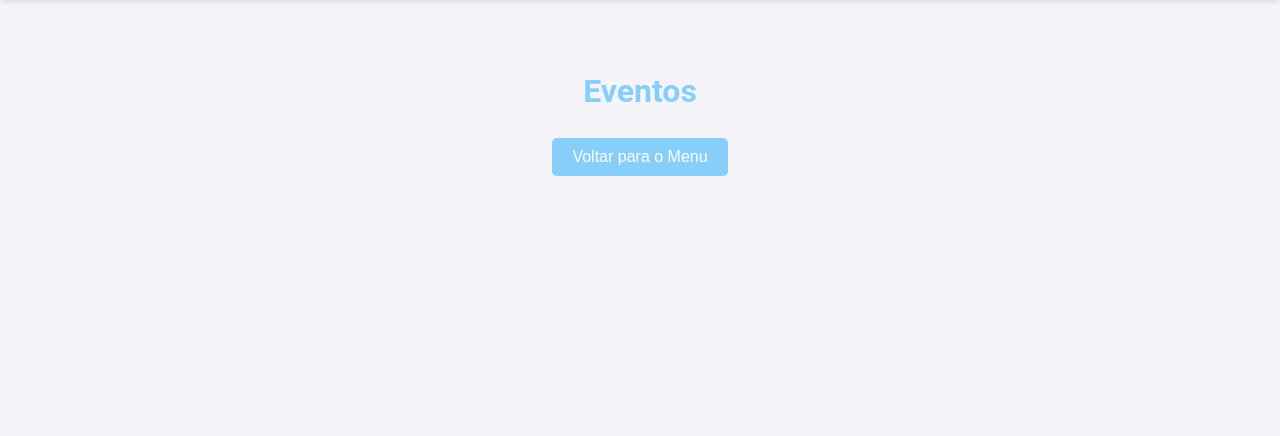
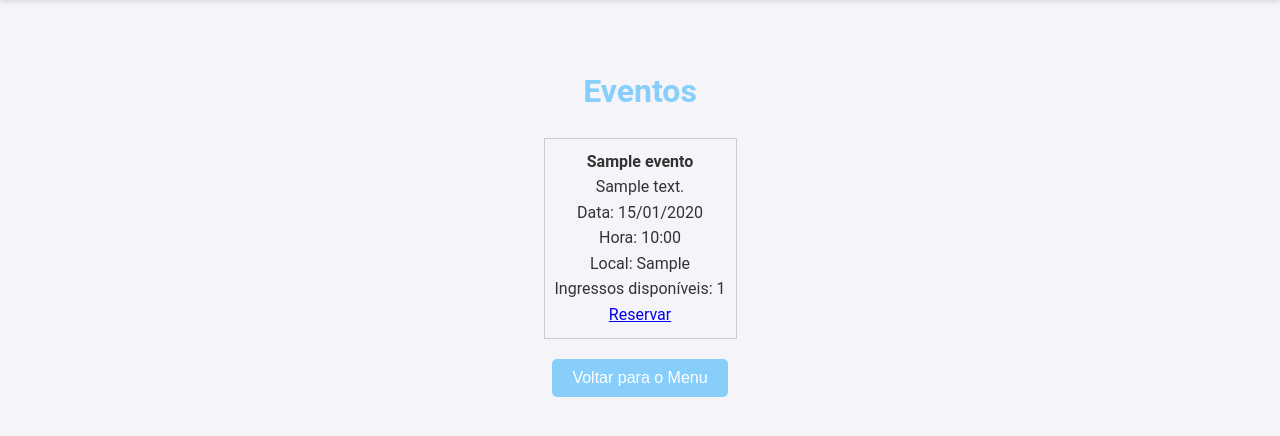
Before and after one commit to CarlosEduardoTito/Cadastro_Eventos_Web-Servidor, a PHP site: page /eventos/Listar in a window 1280 px wide. Shown: the part 107-543 px from the top of the page. Run offline with PHP 8.4, Linux system fonts and the light colour scheme; the visitor is signed in with stand-in values (Sample User, id 1); tables that the repository leaves empty hold one stand-in row (values such as "Sample post"); data that the repository does not hold is empty.

Commit message:
Update Listar.php
mudando para banco e rotas

```diff
--- a/trabalho1/app/views/eventos/Listar.php
+++ b/trabalho1/app/views/eventos/Listar.php
@@ -4,27 +4,27 @@ if (session_status() === PHP_SESSION_NONE) {
 }
 
 if (!isset($_SESSION['usuario'])) {
-    header("Location: /trabalho1/public/index.php?action=login");
+    header("Location: /trabalho1/login");
     exit;
 }
 
-$eventos = $_SESSION['eventos'] ?? [];
+require_once __DIR__ . '/../../models/Evento.php';
+$eventos = Evento::listarTodos();
 ?>
 <h2>Eventos</h2>
 <?php foreach ($eventos as $evento): ?>
     <div style="border: 1px solid #ccc; padding: 10px; margin-bottom: 10px;">
-        <strong>Nome:</strong> <?= htmlspecialchars($evento['nome']) ?><br>
-        <strong>Descrição:</strong> <?= htmlspecialchars($evento['descricao']) ?><br>
-        <strong>Data:</strong> <?= date('d/m/Y', strtotime($evento['data'])) ?><br>
-        <strong>Hora:</strong> <?= date('H:i', strtotime($evento['hora'])) ?><br>
-        <strong>Localização:</strong> <?= htmlspecialchars($evento['localizacao']) ?><br>
-        <strong>Ingressos disponíveis:</strong> <?= isset($evento['ingressos_disponiveis']) ? $evento['ingressos_disponiveis'] : 'N/A' ?><br>
-        <a href="/trabalho1/public/index.php?action=reservar&id=<?= $evento['id'] ?>">Reservar</a>
+        <strong><?= htmlspecialchars($evento['nome']) ?></strong><br>
+        <?= htmlspecialchars($evento['descricao']) ?><br>
+        Data: <?= date('d/m/Y', strtotime($evento['data'])) ?><br>
+        Hora: <?= date('H:i', strtotime($evento['hora'])) ?><br>
+        Local: <?= htmlspecialchars($evento['localizacao']) ?><br>
+        Ingressos disponíveis: <?= $evento['ingressos_disponiveis'] ?><br>
+        <a href="/trabalho1/reservar?id=<?= $evento['id'] ?>">Reservar</a>
     </div>
 <?php endforeach; ?>
 
 
-<form action="/trabalho1/public/index.php" method="GET" style="margin-top: 20px;">
-    <input type="hidden" name="action" value="menu">
+<form action="/trabalho1/menu" method="GET" style="margin-top: 20px;">
     <button type="submit">Voltar para o Menu</button>
 </form>
```
